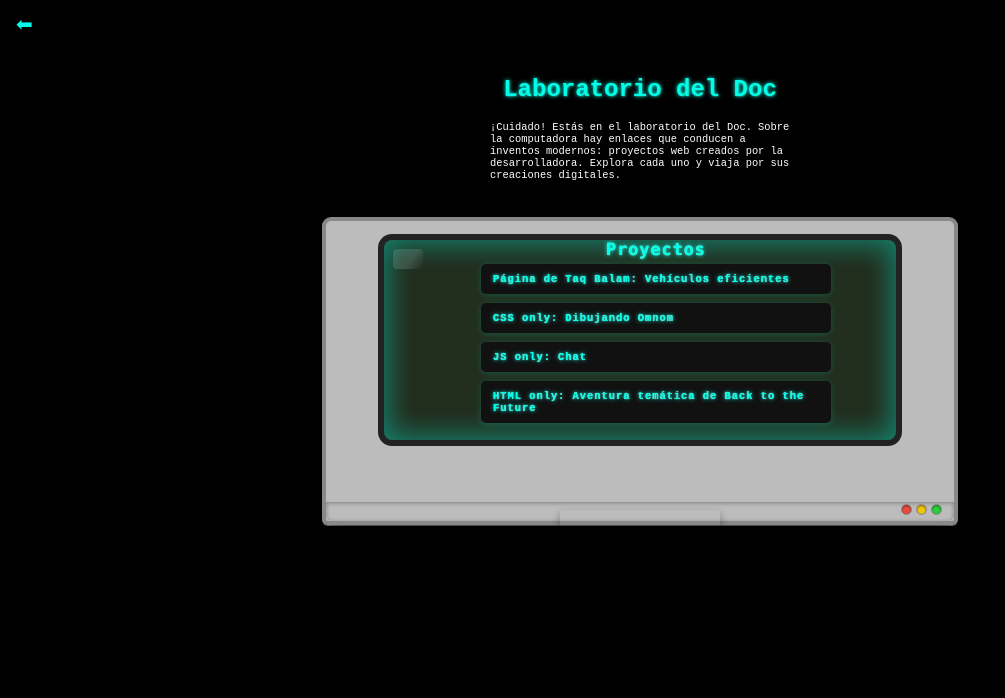
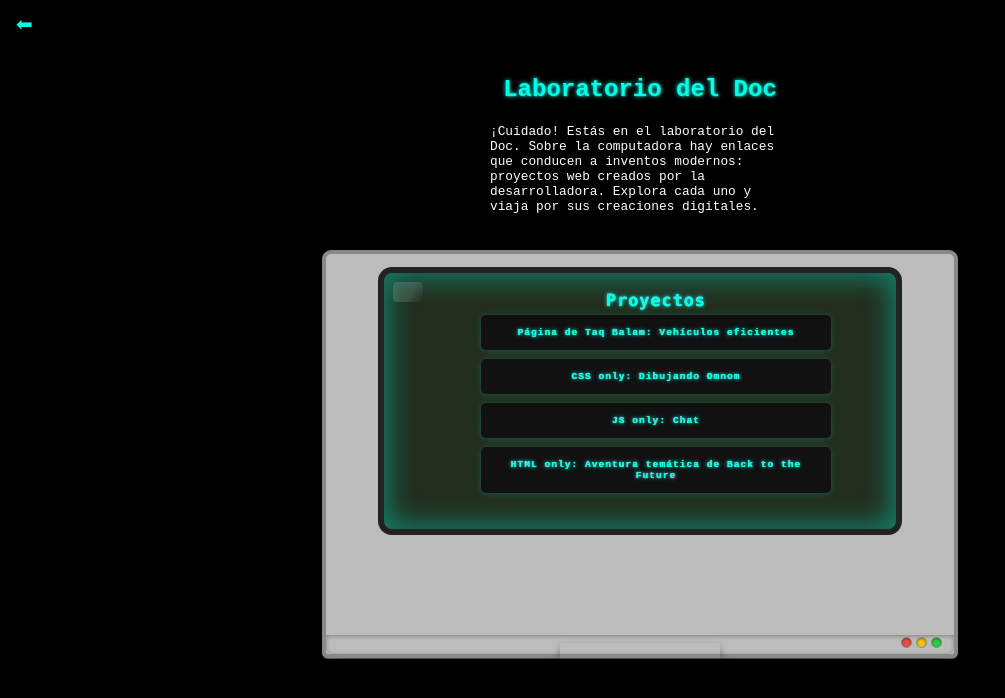
Before and after one commit to Isabella334/webportafolio, a Vue app in the folder frontend/: page /docbrown in a window 1280 px wide. Shown: the top 698 px of the page, without its empty margins (0-1005 px from the left). Built offline with nearby package versions, Linux system fonts and the light colour scheme.

Commit message:
final changes

```diff
--- a/frontend/src/views/Courthouse.vue
+++ b/frontend/src/views/Courthouse.vue
@@ -142,7 +142,7 @@ export default {
 }
 
 .location-desc {
-  font-size: 0.65rem; /* antes 1.3rem */
+  font-size: 0.8rem;
   max-width: 300px;
   text-align: center;
   margin-bottom: 1rem;
--- a/frontend/src/views/DocBrown.vue
+++ b/frontend/src/views/DocBrown.vue
@@ -21,7 +21,7 @@ Sobre la computadora hay enlaces que conducen a inventos modernos: proyectos web
                 <a
                   :href="project.url"
                   target="_blank"
-                  style="display:block;padding:18px 24px;background:#111;border-radius:10px;color:#00ffe7;font-size:1.3rem;text-decoration:none;box-shadow:0 2px 12px #00ffe733;font-family:'Fira Mono',monospace;font-weight:bold;transition:background 0.2s, color 0.2s;"
+                  style="display:block;padding:12px 18px;background:#111;border-radius:10px;color:#00ffe7;font-size:0.7rem;text-decoration:none;box-shadow:0 2px 12px #00ffe733;font-family:'Fira Mono',monospace;font-weight:bold;transition:background 0.2s, color 0.2s;"
                   @mouseover="hovered = project.name"
                   @mouseleave="hovered = null"
                   :style="hovered === project.name ? 'background:#00ffe7;color:#111;' : ''"
@@ -90,7 +90,7 @@ export default {
 }
 
 .location-desc {
-  font-size: 0.65rem; /* antes 1.3rem */
+  font-size: 0.8rem; /* antes 1.3rem */
   max-width: 300px;
   margin-bottom: 1rem;
 }
@@ -105,10 +105,10 @@ export default {
 
 .monitor-frame {
   position: relative;
-  width: 49vw;         /* antes 98vw */
-  max-width: 850px;    /* antes 1700px */
-  height: 37.5vh;      /* antes 75vh */
-  max-height: 475px;   /* antes 950px */
+  width: 49vw;
+  max-width: 850px;
+  height: 50vh;        /* antes 37.5vh */
+  max-height: 680px;   /* antes 475px */
   background: #bcbcbc;
   border-radius: 9px 9px 6px 6px;
   box-shadow: 0 6px 24px #000a, 0 1px 0 #888;
@@ -120,13 +120,13 @@ export default {
 
 .monitor-screen {
   position: absolute;
-  top: 19px;           /* antes 38px */
+  top: 19px;
   left: 50%;
   transform: translateX(-50%);
-  width: 40vw;         /* antes 80vw */
-  max-width: 700px;    /* antes 1400px */
-  height: 25vh;        /* antes 50vh */
-  max-height: 350px;   /* antes 700px */
+  width: 40vw;
+  max-width: 700px;
+  height: 32vh;        /* antes 25vh */
+  max-height: 490px;   /* antes 350px */
   background: #222e1e;
   border-radius: 8px;
   box-shadow: 0 0 32px #00ffe744 inset, 0 0 0 6px #222;
@@ -183,10 +183,12 @@ export default {
 }
 
 .monitor-text a {
-  padding: 9px 12px !important; /* antes 18px 24px */
-  font-size: 0.65rem !important; /* antes 1.3rem */
+  padding: 12px 19px !important;
+  font-size: 0.6rem !important;
   border-radius: 5px !important;
   box-shadow: 0 1px 6px #00ffe733 !important;
+  display: block;
+  text-align: center;
 }
 
 .monitor-bezel {
--- a/frontend/src/views/Map.vue
+++ b/frontend/src/views/Map.vue
@@ -112,7 +112,7 @@ export default {
 
 .map-title {
   color: #00ffe7;
-  font-size: 5rem;
+  font-size: 3rem;
   margin-top: 40px;
   margin-bottom: 2px;
   text-align: center;
@@ -171,7 +171,7 @@ export default {
 .map-content {
   color: #fff;
   text-align: center;
-  font-size: 2rem;
+  font-size: 1.5rem;
 }
 
 .map-images {
@@ -214,7 +214,7 @@ export default {
   border: 2px solid #00ffe7;
   border-radius: 10px;
   white-space: nowrap;
-  font-size: 1.5rem;
+  font-size: 1rem;
   font-weight: bold;
   pointer-events: none;
   box-shadow: 0 2px 16px #00ffe7;
--- a/frontend/src/views/TimeMachine.vue
+++ b/frontend/src/views/TimeMachine.vue
@@ -84,7 +84,7 @@ export default {
 }
 
 .location-desc {
-  font-size: 0.65rem; /* antes 1.3rem */
+  font-size: 0.8rem; /* antes 1.3rem */
   max-width: 300px;
   text-align: center;
   margin-bottom: 1rem;
@@ -158,6 +158,15 @@ export default {
 @keyframes flux-zap {
   0% { transform: scale(1) rotate(0deg);}
   100% { transform: scale(1.08) rotate(20deg);}
+}
+
+@keyframes flux-glow {
+  0% {
+    box-shadow: 0 0 8px #00ffe7aa, 0 0 16px #00ffe744;
+  }
+  100% {
+    box-shadow: 0 0 32px #00ffe7ff, 0 0 64px #00ffe744;
+  }
 }
 
 .dreams-stack {
```
